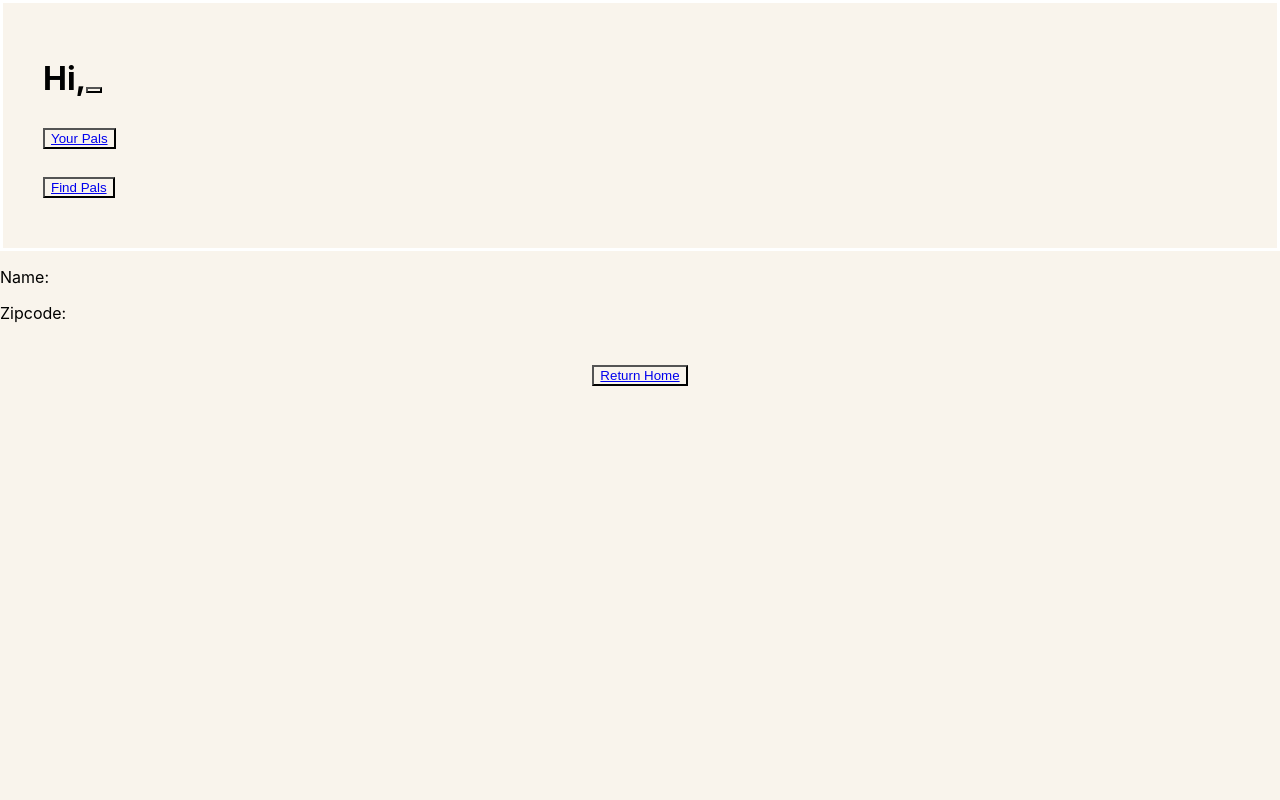
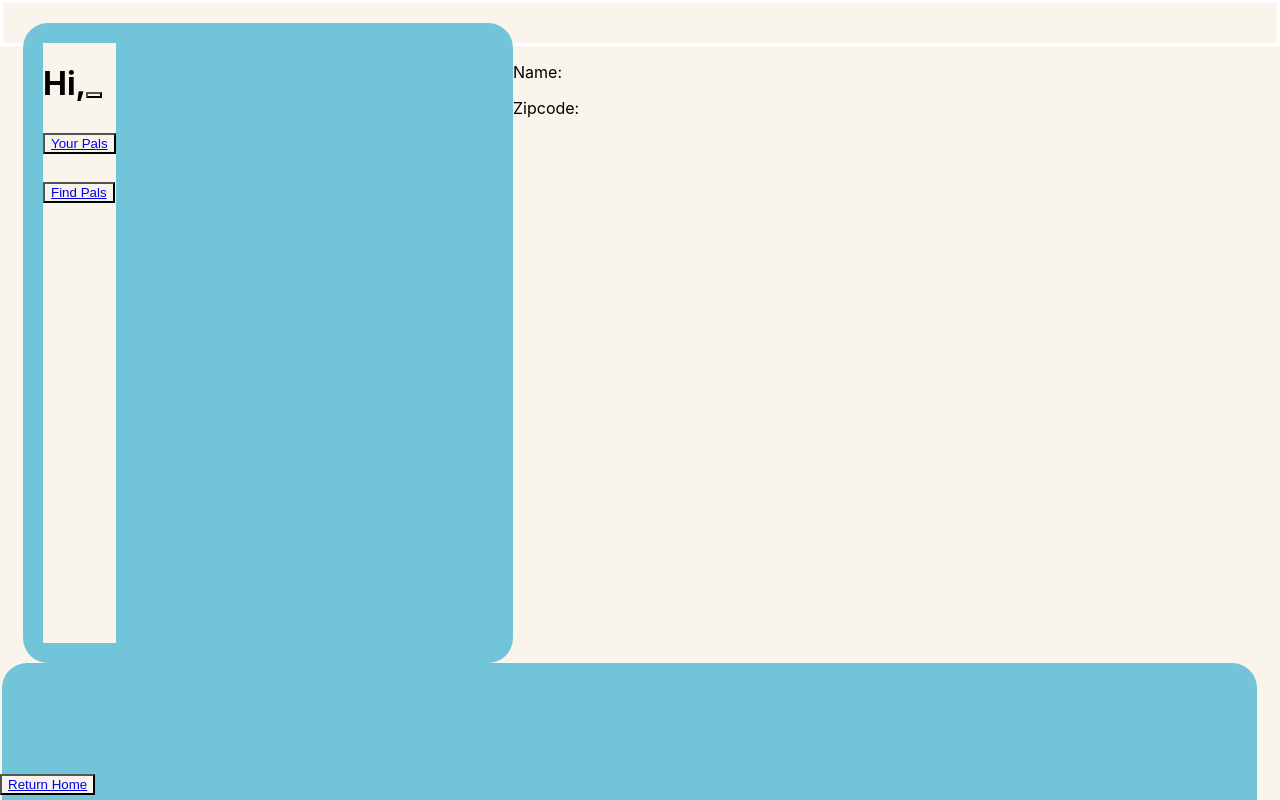
Before and after one commit to Aghaile/Capstone-Front-End, a React (Create React App) app in the folder capstone-front-end/: page /profile in a window 1280 px wide. Shown: the top 800 px of the page. Built offline with nearby package versions, Linux system fonts and the light colour scheme; no server answers.

Commit message:
more front end

```diff
--- a/capstone-front-end/src/Pages/PetProfile.css
+++ b/capstone-front-end/src/Pages/PetProfile.css
@@ -5,24 +5,33 @@
 
 .float-child{
     display: flex;
-    margin-top: 15px;
-    margin-bottom: 10px;
-    margin-left:20px;
-    margin-right:20px;
+    border-radius: 25px;
+    background: #72c4d8;
+    padding: 20px;
+    border: 2px;
+    height: 600px
 }
+
+#navBar{
+    width: 450px;
+    float: left;
+}
+
 #mainPart{
     width: 1215px;;
     float: right;
 }
 
 
-.returnHomeButtonOnProfile{
-    display: flex;
-    justify-content: center;
-}
-
 .manageProfileButtons{
     display: flex;
     justify-content: center;
     margin: 10px;
 }
+
+.returnHomeButtonOnProfile{
+    display: flex;
+    justify-content: center;
+    position: absolute;
+    bottom: 5px;
+}
```
